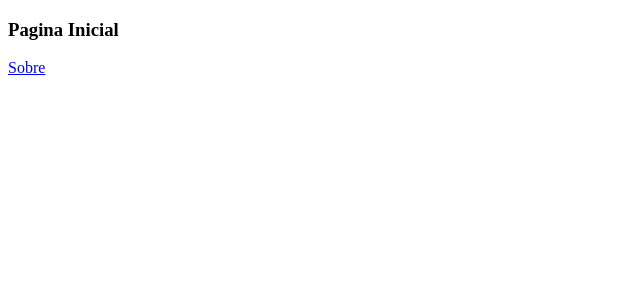
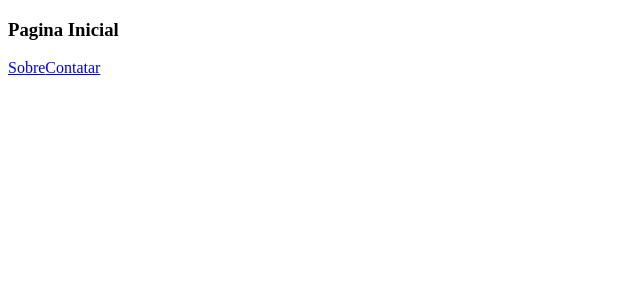
Before and after one commit to kauemendes/kauemendes.com, a Next.js app: page / in a window 1280 px wide. Shown: the top 300 px of the page, without its empty margins (0-640 px from the left). Built offline with nearby package versions, Linux system fonts and the light colour scheme.

Commit message:
New Pages

```diff
--- a/pages/index.js
+++ b/pages/index.js
@@ -7,6 +7,9 @@ function Home() {
             <Link href="/about">
                 <a>Sobre</a>
             </Link>
+            <Link href="/contact">
+                <a>Contatar</a>
+            </Link>
         </div>
     )
 }
```
Also changed, not shown: pages/contact.js (added, +15 -0 lines).
